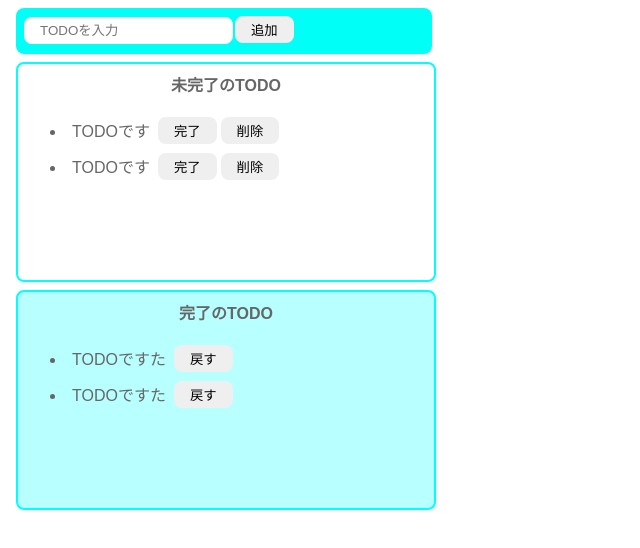
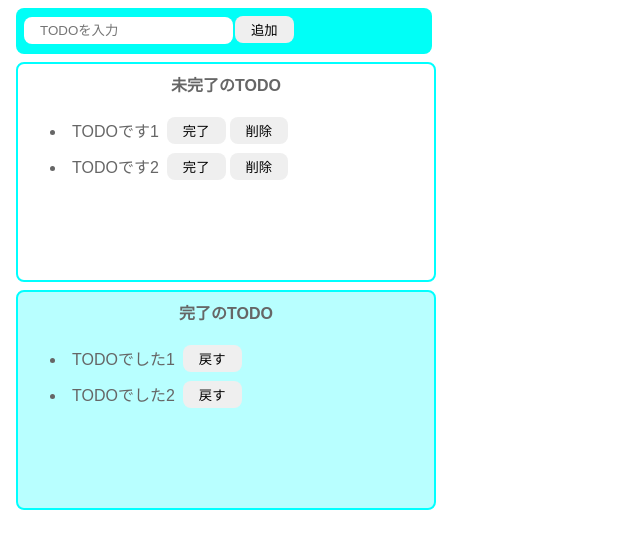
Before and after one commit to saunaman37/todo-react, a React (Vite) app: page / in a window 1280 px wide. Shown: the top 548 px of the page, without its empty margins (0-640 px from the left). Built offline with nearby package versions, Linux system fonts and the light colour scheme.

Commit message:
reactでのマークアップ

```diff
--- a/src/Todo.jsx
+++ b/src/Todo.jsx
@@ -1,6 +1,17 @@
+import { useState } from 'react';
+
 import './style.css';
 
 export const Todo = () => {
+  const [incompleteTodos,setIncompletetodos] = useState([
+    "TODOです1",
+    "TODOです2"
+  ]);
+  const [completeTodos,setcompletetodos] = useState([
+    "TODOでした1",
+    "TODOでした2"
+  ]);
+
   return(
     <>
     <div className='input-area'>
@@ -10,37 +21,30 @@
     <div className='incomplete-area'>
       <p className='title'>未完了のTODO</p>
       <ul>
-        <li>
+      {incompleteTodos.map((todo) =>(
+          <li key={todo}>
            <div className='list-row'>
-          <p className='tode-item'>TODOです</p>
+            <p className='tode-item'>{todo}</p>
              <button>完了</button>
              <button>削除</button>
            </div>
           </li>
-        <li>
-          <div className='list-row'>
-          <p className='tode-item'>TODOです</p>
-          <button>完了</button>
-          <button>削除</button>
-          </div>
-        </li>
+        )
+      )}
       </ul>
     </div>
     <div className='complete-area'>
     <p className='title'>完了のTODO</p>
       <ul>
-        <li>
+        {completeTodos.map((todo) =>(
+          <li key={todo}>
            <div className='list-row'>
-          <p className='tode-item'>TODOですた</p>
+            <p className='tode-item'>{todo}</p>
             <button>戻す</button>
            </div>
           </li>
-        <li>
-          <div className='list-row'>
-          <p className='tode-item'>TODOですた</p>
-          <button>戻す</button>
-          </div>
-        </li>
+        )
+      )}
       </ul>
     </div>
     </>
```
Lines whose indentation alone changed are shown as unchanged.
